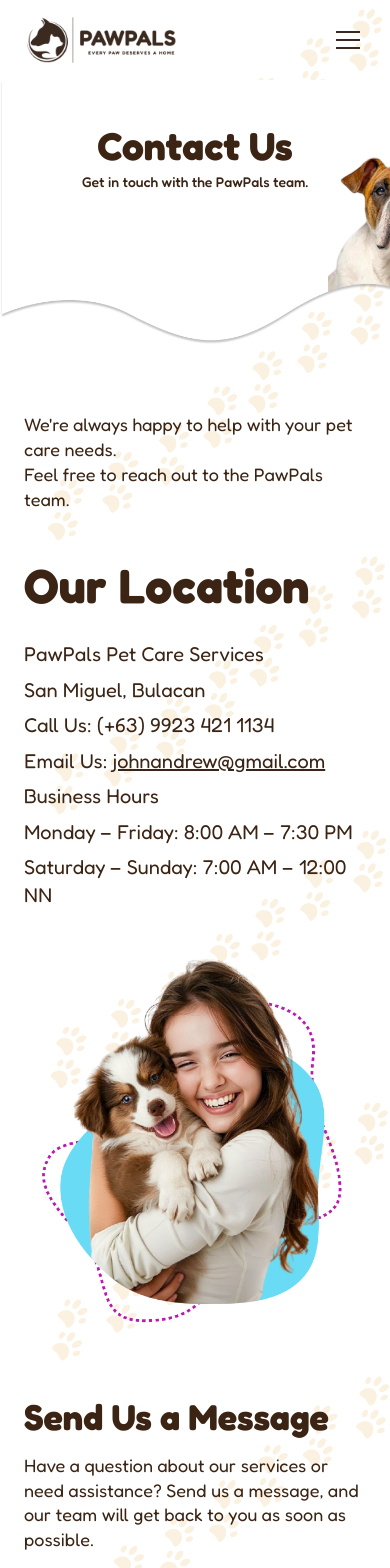
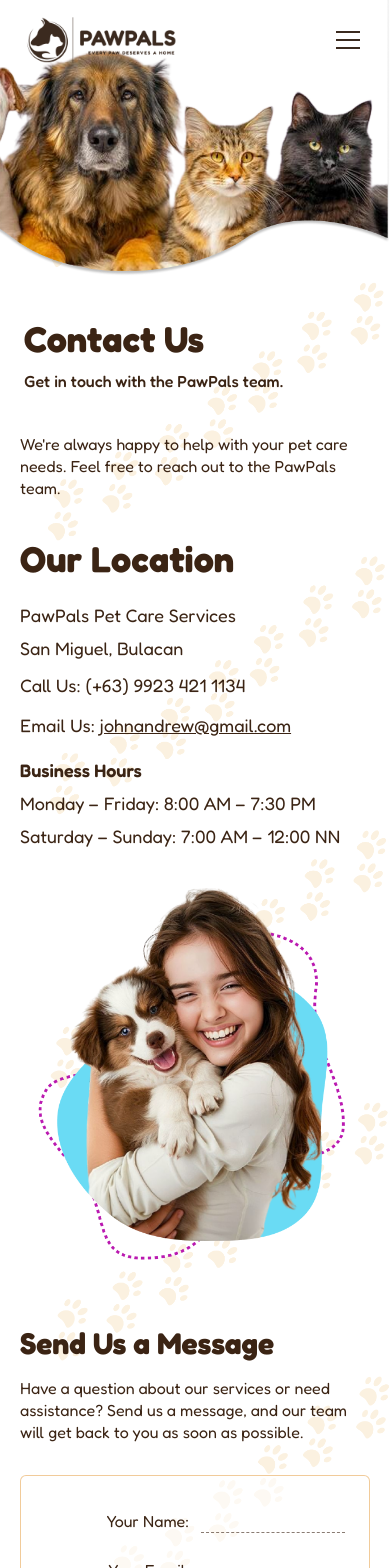
Before and after one commit to jandr003/PawPals, a Next.js app: page /contact in a window 390 px wide. Shown: the top 1568 px of the page. Built offline with nearby package versions, Linux system fonts and the light colour scheme.

Commit message:
Update contact page and global styles

```diff
--- a/app/contact/page.jsx
+++ b/app/contact/page.jsx
@@ -11,57 +11,79 @@ const SOCIALS = [
   { name: "YouTube", href: "#" },
 ];
 
+const ROW =
+  "mt-10 flex flex-col items-center gap-10 md:mt-20 md:gap-10 lg:mt-[50px] lg:grid lg:grid-cols-[minmax(0,520px)_minmax(0,720px)] lg:gap-x-[40px] lg:gap-y-0 2xl:-mr-[100px]";
+
 export default function ContactPage() {
   return (
-    <main>
-      <Navbar />
+    <main className="contact-page relative overflow-x-clip lg:-mt-28">
+      <Navbar inset />
 
-      <section className="relative z-[-1] -mt-[60px] w-full overflow-hidden bg-transparent md:-mt-[250px]">
-        <img
-          src="/contact/CONTACT-PAWPALS.png"
-          alt=""
-          className="contact-banner block h-auto w-full"
+      <div className="contact-hero relative z-10 w-full overflow-x-clip bg-transparent max-md:-mt-28 md:z-[-1] md:-mt-[188px] md:overflow-hidden xl:-mt-[250px]">
+        <div
+          aria-hidden="true"
+          className="pointer-events-none absolute inset-x-0 -top-24 z-0 h-24 bg-white md:hidden"
         />
 
-        <div className="absolute inset-0 flex items-start pt-[60px] md:pt-[250px]">
+        <img
+          src="/Contact/CONTACT-PAWPALS.png"
+          alt=""
+          className="contact-banner pointer-events-none relative z-0 block h-auto w-full max-md:min-h-[300px] max-md:-translate-y-20 max-md:object-cover max-md:object-right-top md:max-xl:h-[355px] md:max-xl:object-cover md:max-xl:object-[right_bottom]"
+        />
+
+        <div className="relative z-10 mt-10 px-6 pb-0 pt-0 max-md:-top-20 md:absolute md:inset-0 md:mt-0 md:flex md:items-start md:px-0 md:pb-0 md:max-lg:pt-[clamp(126px,14vw,140px)] lg:max-xl:pt-[clamp(145px,15vw,188px)] xl:pt-[250px]">
           <div
-            className="w-full px-6 pt-6 text-[#3B2414] sm:px-8 md:pl-[14.4%] md:pr-0 md:pt-[4vw]"
+            className="w-full text-left text-[#3B2414] md:pr-0 md:max-xl:pl-[clamp(4.75rem,8.5vw,6.5rem)] md:max-lg:pt-3 lg:max-xl:pt-[clamp(1.25rem,2.4vw,2rem)] xl:pl-[14.4%] xl:pt-[4vw]"
             style={{ fontFamily: "var(--font-fredoka), sans-serif" }}
           >
-            <h1 className="text-3xl font-extrabold sm:text-5xl md:text-6xl">
+            <h1 className="text-4xl font-extrabold leading-tight sm:text-5xl md:max-xl:text-[length:clamp(2.25rem,4vw,2.75rem)] md:max-xl:leading-[1.05] xl:text-6xl">
               Contact Us
             </h1>
-            <p className="mt-2 text-sm font-medium sm:text-lg md:mt-3 md:text-xl">
+            <p className="mt-2 text-base font-medium sm:text-lg md:mt-3 md:max-xl:text-[length:clamp(0.9rem,1.55vw,1.05rem)] md:max-xl:leading-[1.25] md:max-xl:whitespace-nowrap xl:text-xl">
               Get in touch with the PawPals team.
             </p>
           </div>
         </div>
-      </section>
+      </div>
 
       <section
-        className="relative z-10 mx-auto max-w-7xl px-6 pt-16 pb-[100px] text-[#3B2414]"
+        className="relative z-10 mx-auto max-w-7xl px-5 pt-10 pb-1 text-[#3B2414] max-md:-mt-20 sm:px-6 md:pt-10 md:pb-[84px] lg:pt-16 lg:pb-[100px] lg:max-xl:pb-[84px]"
         style={{ fontFamily: "var(--font-fredoka), sans-serif" }}
       >
-      <p className="text-lg leading-snug md:text-xl">
-        We&apos;re always happy to help with your pet care needs.
-        <br />
-        Feel free to reach out to the PawPals team.
-      </p>
+        <p className="text-base leading-snug sm:text-lg md:text-xl lg:text-2xl xl:text-3xl">
+          We&apos;re always happy to help with your pet care needs.
+          <br className="hidden sm:block" />{" "}
+          Feel free to reach out to the PawPals team.
+        </p>
 
-        <div className="mt-[50px] flex flex-col items-center gap-[50px] lg:grid lg:grid-cols-[minmax(0,520px)_minmax(0,720px)] lg:gap-x-[40px] lg:gap-y-0 2xl:-mr-[100px]">
+        <div className={`${ROW} md:max-xl:mt-20`}>
           <div className="w-full">
-            <h2 className="text-5xl font-bold md:text-6xl">Our Location</h2>
+            <h2 className="text-4xl font-bold sm:text-5xl md:text-6xl">
+              Our Location
+            </h2>
 
-            <address className="mt-8 space-y-2 text-xl not-italic leading-snug md:text-2xl">
+            <address className="mt-6 space-y-2 text-lg not-italic leading-snug sm:text-xl md:mt-8 md:text-2xl">
               <p>PawPals Pet Care Services</p>
               <p>San Miguel, Bulacan</p>
               <p>
-                Call Us: <a href="tel:+639923421134" className="hover:underline">(+63) 9923 421 1134</a>
+                Call Us:{" "}
+                <a
+                  href="tel:+639923421134"
+                  className="inline-block py-1 hover:underline"
+                >
+                  (+63) 9923 421 1134
+                </a>
               </p>
-              <p>
-                Email Us: <a href="mailto:johnandrew@gmail.com" className="underline hover:text-[#E8A857]">johnandrew@gmail.com</a>
+              <p className="break-words">
+                Email Us:{" "}
+                <a
+                  href="mailto:johnandrew@gmail.com"
+                  className="inline-block break-all py-1 underline hover:text-[#E8A857]"
+                >
+                  johnandrew@gmail.com
+                </a>
               </p>
-              <p>Business Hours</p>
+              <p className="pt-2 font-semibold">Business Hours</p>
               <p>Monday &ndash; Friday: 8:00 AM &ndash; 7:30 PM</p>
               <p>Saturday &ndash; Sunday: 7:00 AM &ndash; 12:00 NN</p>
             </address>
@@ -70,14 +92,17 @@ export default function ContactPage() {
           <img
             src="/Contact/ContactUS-DOG1.png"
             alt="A smiling woman hugging a puppy"
+            loading="lazy"
             className="h-auto w-full max-w-[560px] lg:max-w-none"
           />
         </div>
 
-        <div className="mt-[50px] flex flex-col items-center gap-[50px] lg:grid lg:grid-cols-[minmax(0,520px)_minmax(0,720px)] lg:gap-x-[40px] lg:gap-y-0 2xl:-mr-[100px]">
+        <div className={`${ROW} md:max-xl:mt-[100px]`}>
           <div className="w-full">
-            <h2 className="text-4xl font-bold md:text-5xl">Send Us a Message</h2>
-            <p className="mt-4 max-w-[560px] text-lg leading-snug">
+            <h2 className="text-3xl font-bold sm:text-4xl md:text-5xl">
+              Send Us a Message
+            </h2>
+            <p className="mt-4 max-w-[560px] text-base leading-snug sm:text-lg">
               Have a question about our services or need assistance? Send us a
               message, and our team will get back to you as soon as possible.
             </p>
@@ -87,34 +112,49 @@ export default function ContactPage() {
           <img
             src="/Contact/ContactUS-CAT%26DOG1.png"
             alt="A husky and a cat cuddling together"
+            loading="lazy"
             className="h-auto w-full max-w-[560px] lg:max-w-none"
           />
         </div>
 
-        <div className="mt-[50px] flex flex-col items-center gap-[50px] lg:grid lg:grid-cols-[minmax(0,520px)_minmax(0,720px)] lg:gap-x-[40px] lg:gap-y-0 2xl:-mr-[100px]">
+        <div className={`${ROW} md:max-xl:mt-[100px]`}>
           <div className="w-full">
-            <h2 className="text-5xl font-bold md:text-6xl">Connect With Us</h2>
-            <p className="mt-6 max-w-[560px] text-lg leading-snug">
+            <h2 className="text-4xl font-bold sm:text-5xl md:text-6xl">
+              Connect With Us
+            </h2>
+            <p className="mt-5 max-w-[560px] text-base leading-snug sm:text-lg md:mt-6">
               Follow PawPals on social media for updates, pet care tips, and
               community stories.
             </p>
 
-            <p className="mt-8 text-lg leading-snug">Follow Us On:</p>
-            <p className="text-lg leading-snug">
+            <p className="mt-6 text-base leading-snug sm:text-lg md:mt-8">
+              Follow Us On:
+            </p>
+            <ul className="mt-1 flex flex-wrap items-center gap-x-3 gap-y-1 text-base sm:text-lg">
               {SOCIALS.map((s, i) => (
-                <span key={s.name}>{i > 0 && " | "}<a href={s.href} target="_blank" rel="noopener noreferrer" className="hover:underline">{s.name}</a></span>
+                <li key={s.name} className="flex items-center gap-x-3">
+                  {i > 0 && <span aria-hidden="true">|</span>}
+                  <a
+                    href={s.href}
+                    target="_blank"
+                    rel="noopener noreferrer"
+                    className="inline-block py-2 hover:underline"
+                  >
+                    {s.name}
+                  </a>
+                </li>
               ))}
-            </p>
+            </ul>
 
-            <p className="mt-8 text-lg leading-snug">
+            <p className="mt-6 text-base leading-snug sm:text-lg md:mt-8">
               Ready to book a service for your pet?
-              <br />
+              <br className="hidden sm:block" />{" "}
               Schedule your appointment with PawPals today.
             </p>
 
             <Link
               href="/service/book-appointment"
-              className="mt-6 inline-block rounded-xl bg-[#C97F4B] px-8 py-3 text-base font-medium text-[#3B2414] transition-colors hover:bg-[#B86F3E] focus:outline-none focus-visible:ring-2 focus-visible:ring-[#3B2414]"
+              className="mt-6 block w-full rounded-xl bg-[#C97F4B] px-8 py-3 text-center text-base font-medium text-[#3B2414] transition-colors hover:bg-[#B86F3E] focus:outline-none focus-visible:ring-2 focus-visible:ring-[#3B2414] sm:inline-block sm:w-auto"
             >
               Book Now
             </Link>
@@ -123,6 +163,7 @@ export default function ContactPage() {
           <img
             src="/Contact/ContactUS-CAT1.png"
             alt="A cat"
+            loading="lazy"
             className="h-auto w-full max-w-[560px] lg:max-w-none"
           />
         </div>
--- a/app/global.css
+++ b/app/global.css
@@ -148,6 +148,10 @@ body {
 		width: 200% !important;
 		max-width: none !important;
 	}
+
+	main.contact-page > nav {
+		transform: translateY(-3rem);
+	}
 }
 
 @media (min-width: 768px) and (max-width: 1279px) {
```
